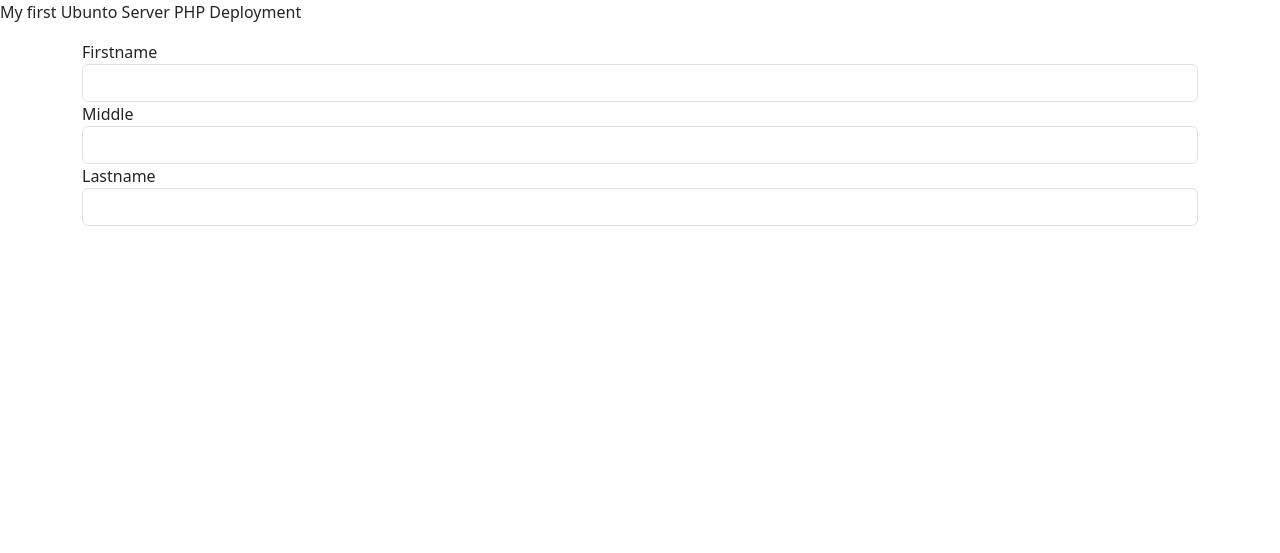
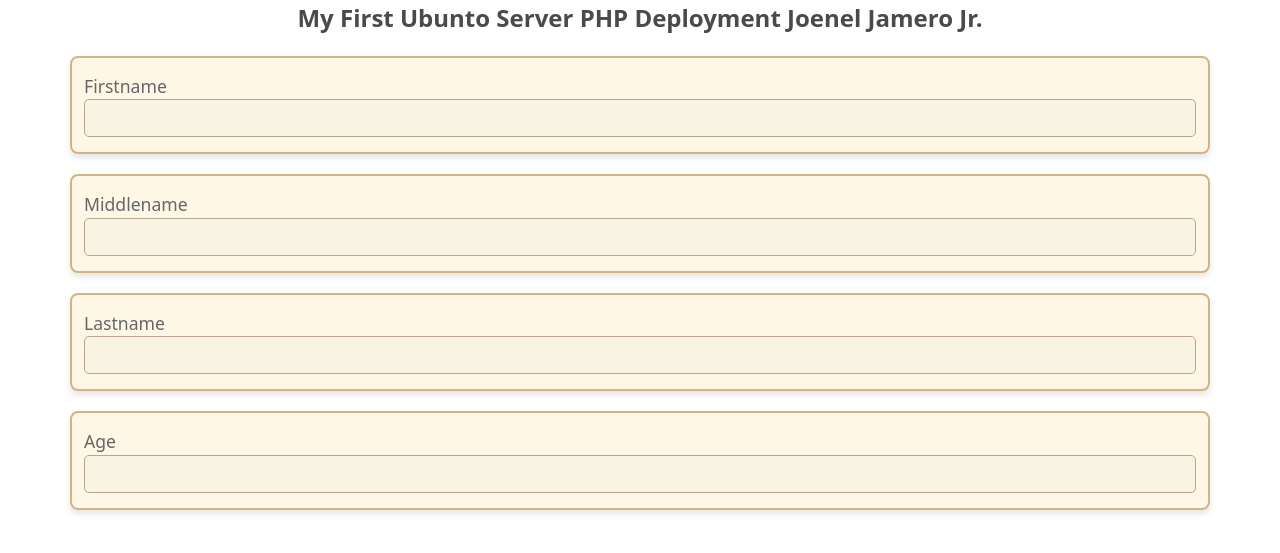
Before and after one commit to joenel-jamero-jr/gwapa, a PHP site: page / in a window 1280 px wide. Shown: the top 553 px of the page. Run offline with PHP 8.4, Linux system fonts and the light colour scheme.

Commit message:
Add files via upload

```diff
--- a/index.php
+++ b/index.php
@@ -3,26 +3,35 @@
 <head>
 	<meta charset="utf-8">
 	<meta name="viewport" content="width=device-width, initial-scale=1">
-	<title>Ubunto Server PHP Deployment</title>
+	<title>Ubuntu-Server-PHP-Deployment</title>
+    <link rel="stylesheet" href="style.css">
 </head>
 <body>
 <link href="https://cdn.jsdelivr.net/npm/bootstrap@5.3.3/dist/css/bootstrap.min.css" rel="stylesheet" integrity="sha384-QWTKZyjpPEjISv5WaRU9OFeRpok6YctnYmDr5pNlyT2bRjXh0JMhjY6hW+ALEwIH" crossorigin="anonymous">
 
 
-	<p>My first Ubunto Server PHP Deployment</p>
+	<p style="font-weight: bold;">My First Ubunto Server PHP Deployment Joenel Jamero Jr.</p>
 
 </body>
 
- <div class="container">
+<div class="container">
 <label>Firstname</label>
 <input type="text" name="firstname" class="form-control">
-  </div>
-   <div class="container">
-<label>Middle</label>
-<input type="text" name="firstname" class="form-control">
-  </div> <div class="container">
+</div>
+
+<div class="container">
+<label>Middlename</label>
+<input type="text" name="middlename" class="form-control">
+</div>
+
+<div class="container">
 <label>Lastname</label>
-<input type="text" name="firstname" class="form-control">
-  </div>
+<input type="text" name="lastname" class="form-control">
+</div>
+
+<div class="container">
+<label>Age</label>
+<input type="text" name="age" class="form-control">
+</div>
 </html>
 <script src="https://cdn.jsdelivr.net/npm/bootstrap@5.3.3/dist/js/bootstrap.bundle.min.js" integrity="sha384-YvpcrYf0tY3lHB60NNkmXc5s9fDVZLESaAA55NDzOxhy9GkcIdslK1eN7N6jIeHz" crossorigin="anonymous"></script>
--- /dev/null
+++ b/style.css
@@ -0,0 +1,46 @@
+/* Nostalgic CSS */
+body {
+    background-color: #f2eecb;
+    font-family: "Courier New", Courier, monospace;
+    color: #333333;
+}
+
+p {
+    color: #4a4a4a;
+    font-size: 1.5em;
+    font-weight: bold;
+    text-align: center;
+    margin-top: 20px;
+}
+
+.container {
+    max-width: 600px;
+    background-color: #fff7e6;
+    border: 2px solid #d4b483;
+    border-radius: 8px;
+    padding: 15px;
+    margin: 20px auto;
+    box-shadow: 0px 4px 6px rgba(0, 0, 0, 0.1);
+}
+
+label {
+    color: #666;
+    font-size: 1.1em;
+}
+
+input[type="text"] {
+    background-color: #f8f3e3;
+    border: 1px solid #b8a48f;
+    border-radius: 5px;
+    color: #333333;
+}
+
+input[type="text"]:focus {
+    border-color: #d4b483;
+    box-shadow: 0px 0px 8px rgba(212, 180, 131, 0.6);
+}
+
+input[type="text"]::placeholder {
+    color: #8c7b63;
+    opacity: 0.8;
+}
```
